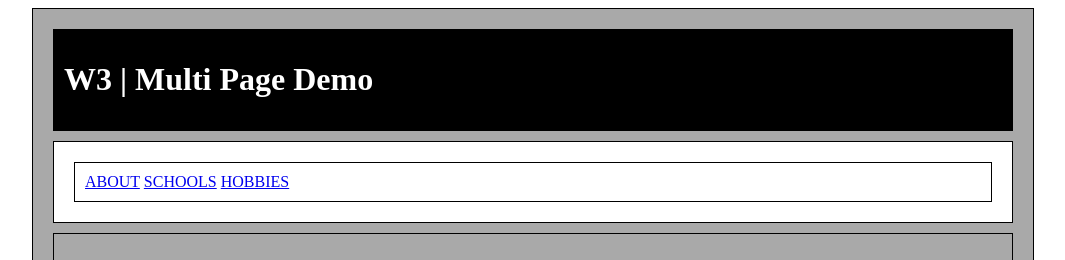
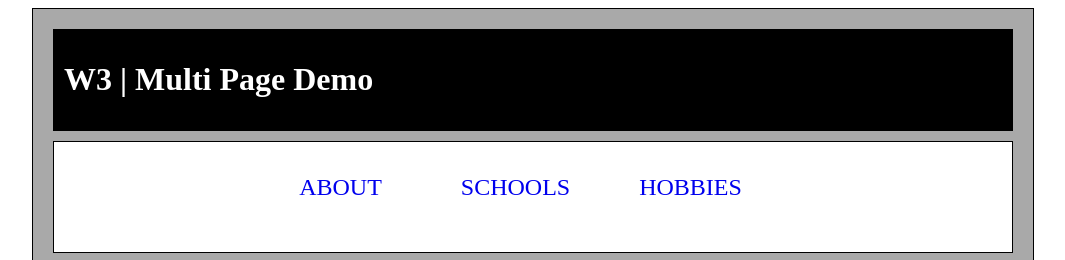
Before and after one commit to newKTruchon/SE111_202440, a plain HTML site: page week3/index.html in a window 1280 px wide. Shown: the top 260 px of the page, without its empty margins (107-1172 px from the left). Drawn offline with Linux system fonts and the light colour scheme.

Commit message:
w3 demo button styling

```diff
--- a/week3/index.html
+++ b/week3/index.html
@@ -29,6 +29,7 @@
 
         #nav {
             background-color:white;
+            min-height:50px;
         }
 
         .bg {
@@ -39,6 +40,39 @@
         .fancy {
             font-family:'Franklin Gothic Medium', 'Arial Narrow', Arial, sans-serif;
 
+        }
+
+        #buttons {
+            border:none;
+            padding:none;
+            margin:none;
+            width:535px;
+            /*to use margin-auto, you must first set a width*/
+            margin:auto;
+        }
+
+        .nav-links {
+            width:150px;
+            height:50px;
+            text-align:center;
+            /*match line-height to height to center vertically*/
+            line-height:50px;
+            font-size:24px;
+            float:left;
+            margin-right:25px;
+            text-decoration:none;
+        }
+
+        .nav-links:hover{
+            background-color:black;
+            color:white;
+        }
+
+        .clear {
+            clear:both;
+            border:none;
+            padding:none;
+            margin:none;
         }
 
 
@@ -62,11 +96,14 @@
             <!--create a new div to hold the buttons; this div can later be centered in the nav-->
             <div id="buttons">
 
-                <a href="index.html">ABOUT</a>
-                <a href="schools.html">SCHOOLS</a>
-                <a href="hobbies.html">HOBBIES</a>
+                <a href="index.html" class="nav-links">ABOUT</a>
+                <a href="schools.html" class="nav-links">SCHOOLS</a>
+                <a href="hobbies.html" class="nav-links">HOBBIES</a>
 
             </div><!--/ #buttons-->
+
+            <!--since we need to float the above links for them to appear as their true size (button blocks) we need to clear below them or the page starts to get funky-->
+            <div class="clear" style="clear:both;border:none;padding:none;margin:none;"></div>
 
         </div><!--/ #nav-->
 
```
Also changed, not shown: week3/images/home_index.png (added).
